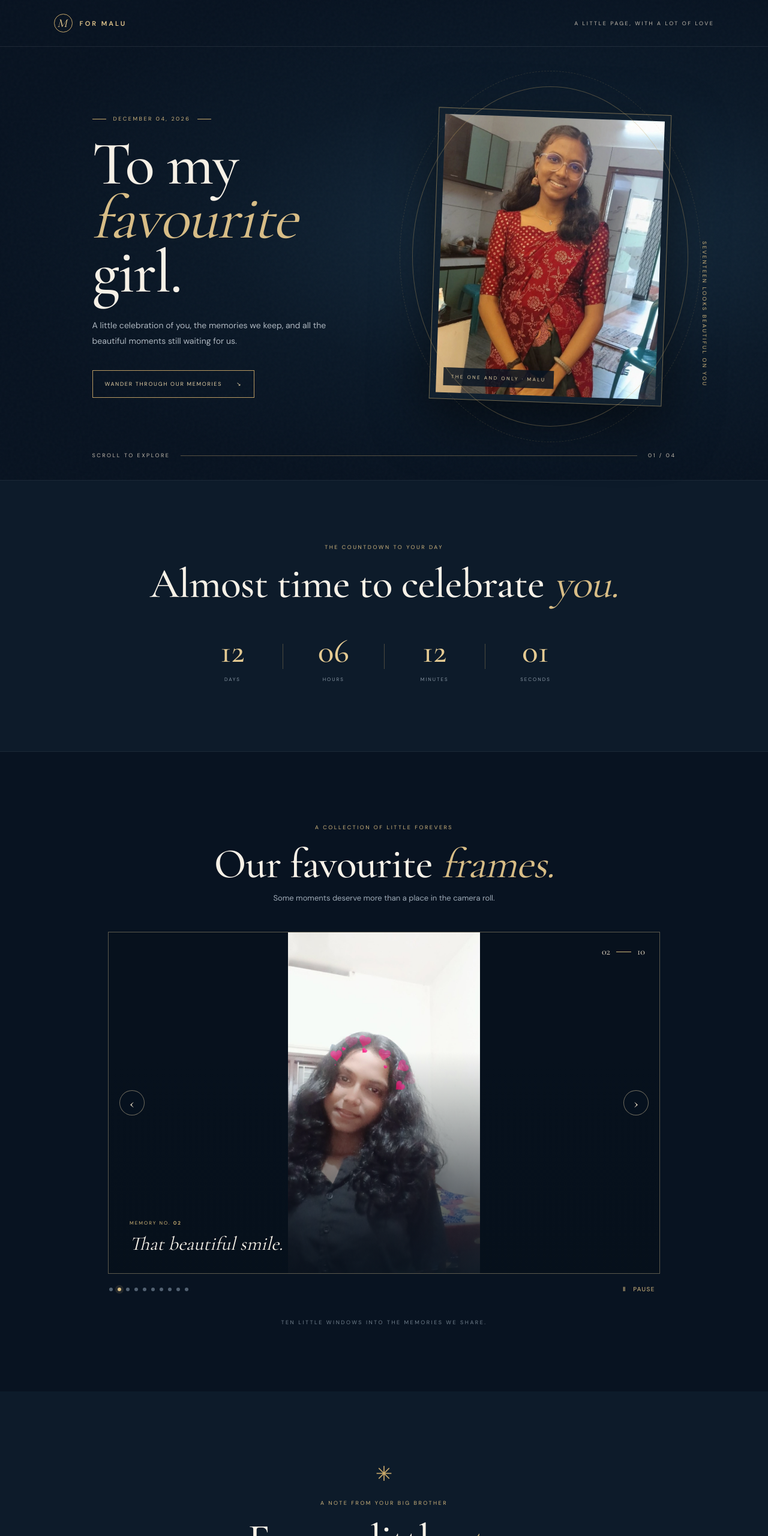
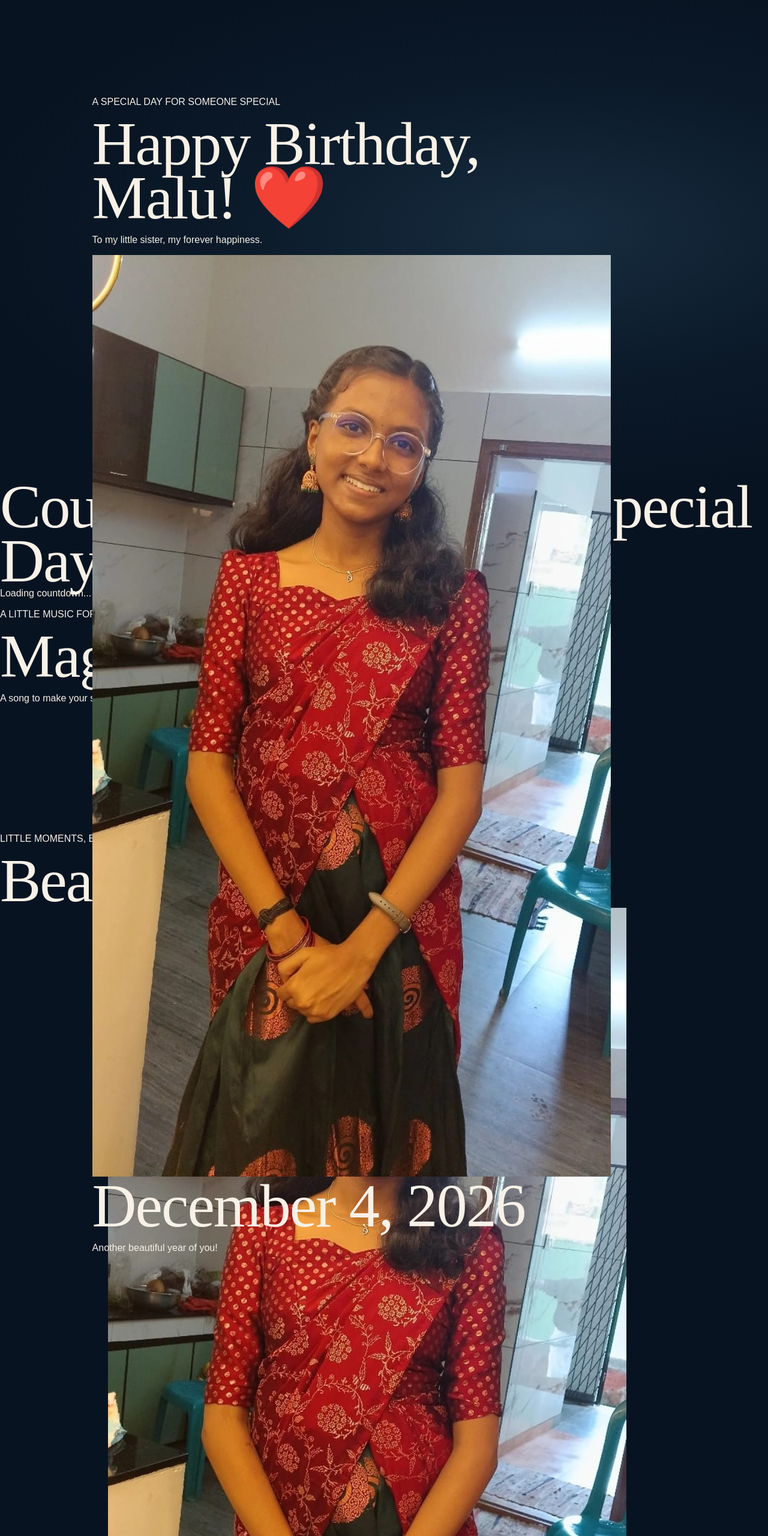
Before and after one commit to adithyanmanoj-web/malu-birthday, a plain HTML site: page index.html in a window 1280 px wide. Shown: the top 2560 px of the page at 60% size. Drawn offline with nearby package versions, Linux system fonts and the light colour scheme; grey boxes are pictures that could not be loaded.

Commit message:
Update index.html

```diff
--- a/index.html
+++ b/index.html
@@ -4,186 +4,88 @@
 <head>
     <meta charset="UTF-8">
     <meta name="viewport" content="width=device-width, initial-scale=1.0">
-  <meta name="theme-color" content="#081321">
-  <title>For Malu | 17th Birthday</title>
-
-  <link rel="preconnect" href="https://fonts.googleapis.com">
-  <link rel="preconnect" href="https://fonts.gstatic.com" crossorigin>
-
-  <link href="https://fonts.googleapis.com/css2?family=Cormorant+Garamond:wght@400;500;600;700&family=DM+Sans:wght@300;400;500;600&display=swap" rel="stylesheet">
-
+    <title>Happy Birthday Malu ❤️</title>
     <link rel="stylesheet" href="style.css">
 </head>
 
 <body>
-  <div class="grain"></div>
 
-  <header class="topbar">
-    <a class="brand" href="#home">
-      <span class="brand-mark">M</span>
-      <span>FOR MALU</span>
-    </a>
-    <span class="top-note">A LITTLE PAGE, WITH A LOT OF LOVE</span>
+    <!-- HERO SECTION -->
+    <header class="hero">
+        <div class="hero-content">
+            <p class="subtitle">A SPECIAL DAY FOR SOMEONE SPECIAL</p>
+            <h1>Happy Birthday, Malu! ❤️</h1>
+            <p class="hero-message">
+                To my little sister, my forever happiness.
+            </p>
+
+            <img src="malu-01.jpg" alt="Malu smiling" class="hero-image">
+
+            <h2>December 4, 2026</h2>
+            <p>Another beautiful year of you!</p>
+        </div>
     </header>
 
-  <main>
+    <!-- COUNTDOWN -->
+    <section class="countdown-section">
+        <h2>Counting Down to Your Special Day</h2>
+        <div id="countdown">Loading countdown...</div>
+    </section>
 
-    <section class="hero" id="home">
-      <div class="hero-copy">
-        <p class="eyebrow">
-          <span></span> DECEMBER 04, 2026 <span></span>
-        </p>
+    <!-- MUSIC SECTION -->
+    <section class="music-section">
+        <p>A LITTLE MUSIC FOR YOU ❤️</p>
+        <h2>Magale</h2>
+        <p>A song to make your special day even more beautiful.</p>
 
-        <h1>To my<br><em>favourite</em> girl.</h1>
+        <iframe
+            width="320"
+            height="180"
+            src="https://www.youtube.com/embed/FhhA5purigQ"
+            title="Magale by Sai Abhyankkar"
+            frameborder="0"
+            allow="encrypted-media; picture-in-picture"
+            referrerpolicy="strict-origin-when-cross-origin"
+            allowfullscreen>
+        </iframe>
+    </section>
 
-        <p class="hero-sub">
-          A little celebration of you, the memories we keep,
-          and all the beautiful moments still waiting for us.
-        </p>
+    <!-- PHOTO GALLERY -->
+    <section class="gallery-section">
+        <p class="subtitle">LITTLE MOMENTS, BIG MEMORIES</p>
+        <h2>Beautiful Memories 📸</h2>
 
-        <a class="gold-button" href="#memories">
-          WANDER THROUGH OUR MEMORIES <span>↘</span>
-        </a>
+        <div class="slideshow">
+            <img id="slideImage" src="malu-01.jpg" alt="Malu's memory">
+
+            <div class="slide-controls">
+                <button id="prevBtn" type="button">❮</button>
+                <button id="playPauseBtn" type="button">Pause</button>
+                <button id="nextBtn" type="button">❯</button>
             </div>
 
-      <div class="hero-photo-wrap">
-        <div class="hero-frame">
-          <img src="malu-01.jpg" alt="Malu smiling">
-          <div class="photo-tag">THE ONE AND ONLY · MALU</div>
-        </div>
-
-        <span class="orbit orbit-one"></span>
-        <span class="orbit orbit-two"></span>
-
-        <div class="side-caption">
-          SEVENTEEN LOOKS BEAUTIFUL ON YOU
-        </div>
-      </div>
-
-      <div class="hero-bottom">
-        <span>SCROLL TO EXPLORE</span>
-        <span class="scroll-line"></span>
-        <span>01 / 04</span>
+            <div id="dots" class="dots"></div>
         </div>
     </section>
 
-    <section class="count-section">
-      <p class="eyebrow">THE COUNTDOWN TO YOUR DAY</p>
+    <!-- LETTER SECTION -->
+    <section class="letter-section">
+        <p class="subtitle">FROM YOUR BROTHER</p>
+        <h2>A Little Message for You 💌</h2>
 
-      <h2>Almost time to celebrate <em>you.</em></h2>
-
-      <div class="countdown" aria-label="Countdown to December 4, 2026">
-        <div>
-          <strong id="days">--</strong>
-          <span>DAYS</span>
-        </div>
-
-        <i></i>
-
-        <div>
-          <strong id="hours">--</strong>
-          <span>HOURS</span>
-        </div>
-
-        <i></i>
-
-        <div>
-          <strong id="minutes">--</strong>
-          <span>MINUTES</span>
-        </div>
-
-        <i></i>
-
-        <div>
-          <strong id="seconds">--</strong>
-          <span>SECONDS</span>
-        </div>
-      </div>
-    </section>
-
-    <section class="memories-section" id="memories">
-      <div class="section-heading">
-        <p class="eyebrow">A COLLECTION OF LITTLE FOREVERS</p>
-
-        <h2>Our favourite <em>frames.</em></h2>
+        <div class="letter">
+            <p>Dear Malu,</p>
 
             <p>
-          Some moments deserve more than a place in the camera roll.
+                Happy Birthday to my little sister! ❤️
+                I may not say it every day, but you mean so much to me.
+                Seeing you grow up makes me happy and proud.
             </p>
-      </div>
-
-      <div class="slideshow">
-        <div class="slide-stage">
-
-          <img
-            id="slideImage"
-            src="malu-01.jpg"
-            alt="A memory with Malu"
-          >
-
-          <div class="slide-shade"></div>
-
-          <div class="slide-counter">
-            <span id="slideNumber">01</span>
-            <i></i>
-            10
-          </div>
-
-          <div class="slide-caption">
-            <span>
-              MEMORY NO. <b id="captionNumber">01</b>
-            </span>
-
-            <h3 id="slideCaption">A moment to keep.</h3>
-          </div>
-
-          <button
-            class="slide-arrow prev"
-            id="prevSlide"
-            aria-label="Previous photo"
-          >‹</button>
-
-          <button
-            class="slide-arrow next"
-            id="nextSlide"
-            aria-label="Next photo"
-          >›</button>
-
-        </div>
-
-        <div class="slide-controls">
-          <div class="dots" id="slideDots" aria-label="Choose a photo"></div>
-
-          <button
-            id="playPause"
-            class="play-control"
-            aria-label="Pause slideshow"
-          >
-            Ⅱ <span>PAUSE</span>
-          </button>
-        </div>
-      </div>
-
-      <p class="memory-footnote">
-        TEN LITTLE WINDOWS INTO THE MEMORIES WE SHARE.
-      </p>
-    </section>
-
-    <section class="letter-section">
-      <div class="letter-decoration">✳</div>
-
-      <p class="eyebrow">A NOTE FROM YOUR BIG BROTHER</p>
-
-      <h2>For my little <em>star.</em></h2>
-
-      <div class="letter-card">
-
-        <p class="letter-greeting">Dear Malu,</p>
 
             <p>
-          Seventeen already. It feels like time has quietly flown by,
-          but to me, you'll always be that little girl I want to protect,
-          tease, and make smile.
+                Keep smiling, keep dreaming, and never stop being yourself.
+                Life may bring different challenges, but always remember
+                that you are stronger than you think.
             </p>
 
             <p>
@@ -195,46 +97,18 @@
                 I will always be beside you, my little sister. 🥹
             </p>
 
-        <p>
-          Keep smiling, keep dreaming, and never let the world make you
-          forget how special you are. I hope this new chapter brings you
-          endless happiness, courage, and everything your heart wishes for.
-        </p>
-
-        <p class="letter-sign">
-          With all my love,
-          <span>Your big brother</span>
-        </p>
-
+            <p>With lots of love,</p>
+            <h3>Your Brother ❤️</h3>
         </div>
     </section>
 
-    <section class="final-section">
-      <div class="final-stars">✦　✧　✦</div>
-
-      <p class="eyebrow">DECEMBER 04, 2026</p>
-
-      <h2>
-        Happy 17th<br>
-        <em>Birthday, Malu.</em>
-      </h2>
-
-      <p>
-        Here's to more laughter, more memories,
-        and a lifetime of knowing I've got your back.
-      </p>
-
-      <div class="final-heart">♡</div>
-    </section>
-
-  </main>
-
+    <!-- FOOTER -->
     <footer>
-    <span>MADE WITH LOVE, JUST FOR MALU</span>
-    <span>✦</span>
-    <span>ALWAYS YOUR BIG BROTHER</span>
+        <p>Made with ❤️ especially for Malu</p>
+        <p>December 4, 2026</p>
     </footer>
 
     <script src="script.js"></script>
+
 </body>
 </html>
```
Lines whose indentation alone changed are shown as unchanged.
